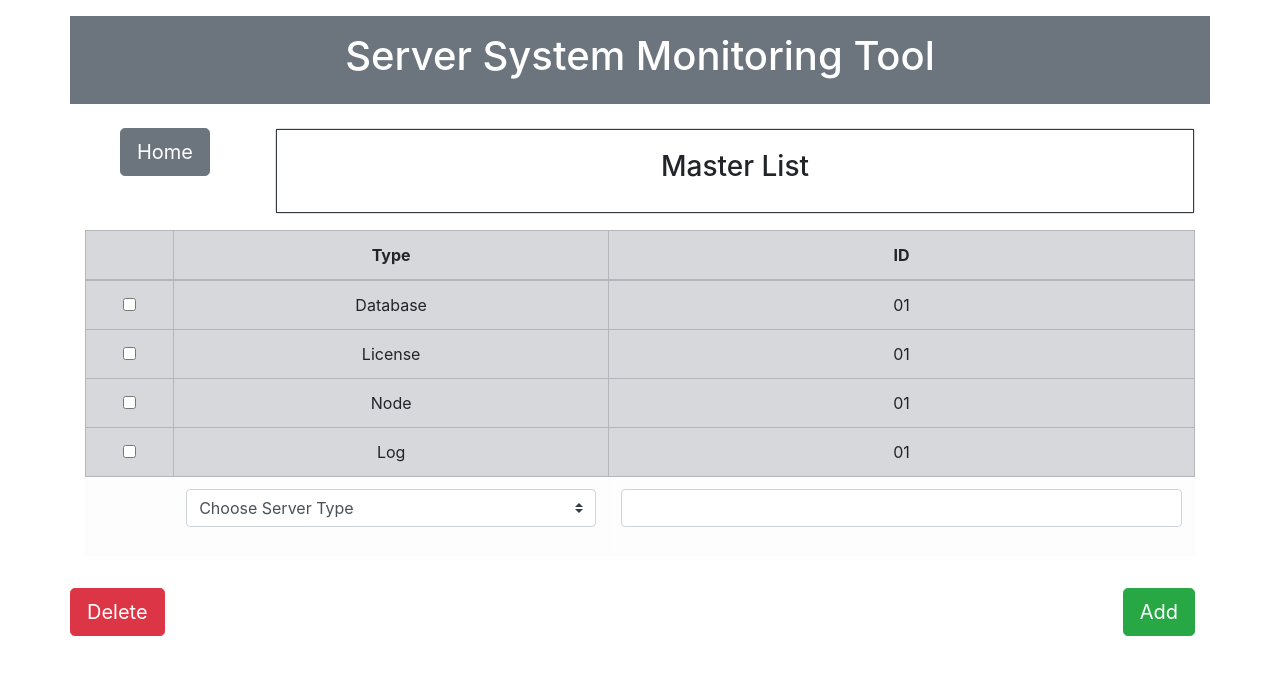
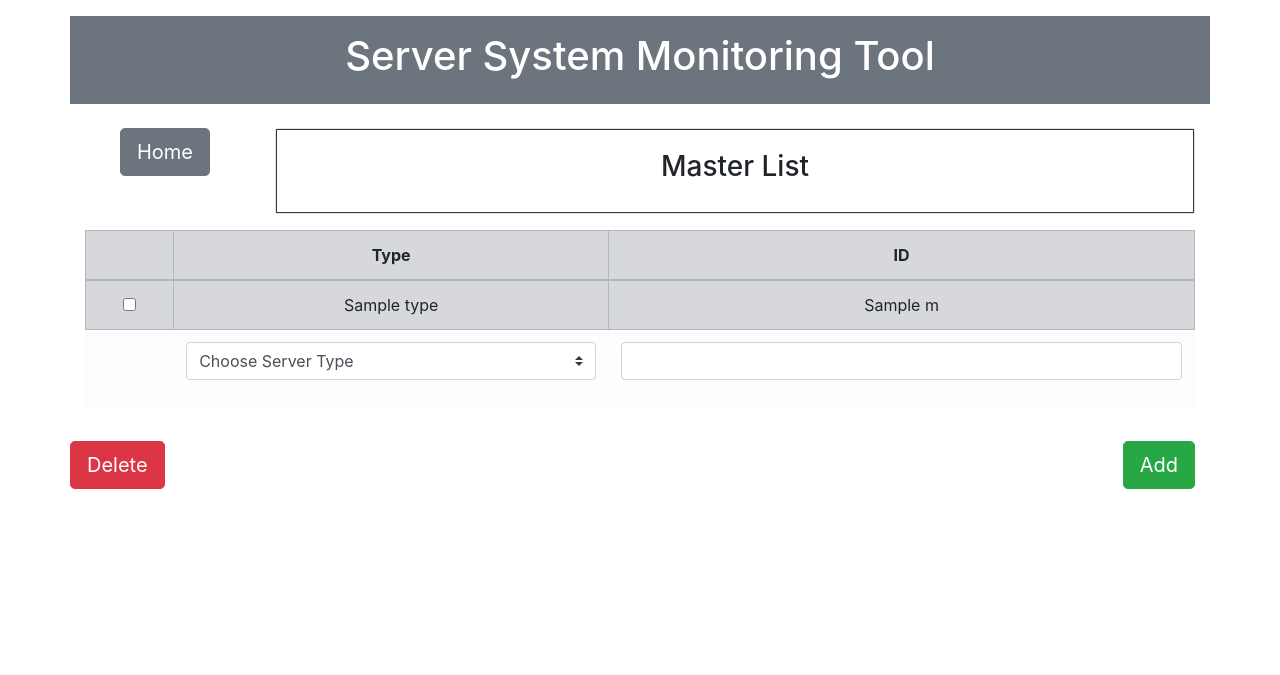
Before and after one commit to bebenson654/SSMT-websites, a Flask app: template templates/MasterList.html in a window 1280 px wide. Shown: the top 675 px of the page. Run offline with Flask 2, Linux system fonts and the light colour scheme; the template is opened without the code that fills it: most values are stand-ins (such as "Sample title", 1, 10 or a date in 2020); parts of the project's set-up code (start-up, migrations or seed data) failed here and were passed over; some libraries are stand-ins or nearby versions.

Commit message:
Minor changes
-BEN

```diff
--- a/app.py
+++ b/app.py
@@ -110,15 +110,15 @@ def home():
     server_table = Server.query.all()  # query that gets all of the servers in the Server table
     rack_table = Rack.query.order_by(Rack.Name).all()
 
-
-
-    return render_template('HomePageV2.html', server=server_table, rack=rack_table)  # returns V2 home page html doc with that variable
+    return render_template('HomePageV2.html',
+                           server=server_table, rack=rack_table)  # returns V2 home page html doc with that variable
 # ----------------------------------------------------------------------------------------------------------------------
 
 
 @app.route('/masterlist')  # master list route
 def master_list():
-    return render_template('MasterList.html')  # only returns the hard-coded master list for now
+    mList = MasterList.query.all()
+    return render_template('MasterList.html', mList=mList)  # only returns the hard-coded master list for now
 # ----------------------------------------------------------------------------------------------------------------------
 
 
--- a/templates/MasterList.html
+++ b/templates/MasterList.html
@@ -43,45 +43,47 @@
                 </thead>
                 <tbody>
                 <tr>
+                    {% for m in mList %}
                     <td scope="row">
                         <div class="form-check">
                             <input class="form-check-input position-static" type="checkbox" id="blankCheckbox"
                                    value="option1" aria-label="...">
                         </div>
                     </td>
-                    <td>Database</td>
-                    <td>01</td>
+                    <td>{{ m.Type }}</td>
+                    <td>{{ m.Name }}</td>
                 </tr>
-                <tr>
-                    <td scope="row">
-                        <div class="form-check">
-                            <input class="form-check-input position-static" type="checkbox" id="blankCheckbox"
-                                   value="option1" aria-label="...">
-                        </div>
-                    </td>
-                    <td>License</td>
-                    <td>01</td>
-                </tr>
-                <tr>
-                    <td scope="row">
-                        <div class="form-check">
-                            <input class="form-check-input position-static" type="checkbox" id="blankCheckbox"
-                                   value="option1" aria-label="...">
-                        </div>
-                    </td>
-                    <td>Node</td>
-                    <td>01</td>
-                </tr>
-                <tr>
-                    <td scope="row">
-                        <div class="form-check">
-                            <input class="form-check-input position-static" type="checkbox" id="blankCheckbox"
-                                   value="option1" aria-label="...">
-                        </div>
-                    </td>
-                    <td>Log</td>
-                    <td>01</td>
-                </tr>
+                {% endfor %}
+{#                <tr>#}
+{#                    <td scope="row">#}
+{#                        <div class="form-check">#}
+{#                            <input class="form-check-input position-static" type="checkbox" id="blankCheckbox"#}
+{#                                   value="option1" aria-label="...">#}
+{#                        </div>#}
+{#                    </td>#}
+{#                    <td>License</td>#}
+{#                    <td>01</td>#}
+{#                </tr>#}
+{#                <tr>#}
+{#                    <td scope="row">#}
+{#                        <div class="form-check">#}
+{#                            <input class="form-check-input position-static" type="checkbox" id="blankCheckbox"#}
+{#                                   value="option1" aria-label="...">#}
+{#                        </div>#}
+{#                    </td>#}
+{#                    <td>Node</td>#}
+{#                    <td>01</td>#}
+{#                </tr>#}
+{#                <tr>#}
+{#                    <td scope="row">#}
+{#                        <div class="form-check">#}
+{#                            <input class="form-check-input position-static" type="checkbox" id="blankCheckbox"#}
+{#                                   value="option1" aria-label="...">#}
+{#                        </div>#}
+{#                    </td>#}
+{#                    <td>Log</td>#}
+{#                    <td>01</td>#}
+{#                </tr>#}
                 <tr class="table-light">
                     <td scope="row"></td>
                     <td>
```
